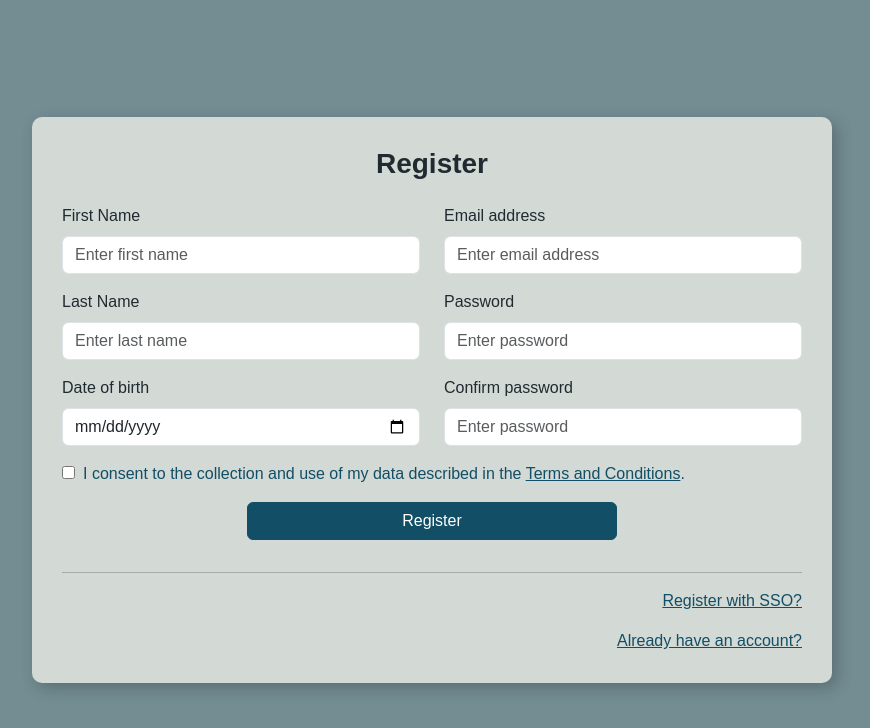
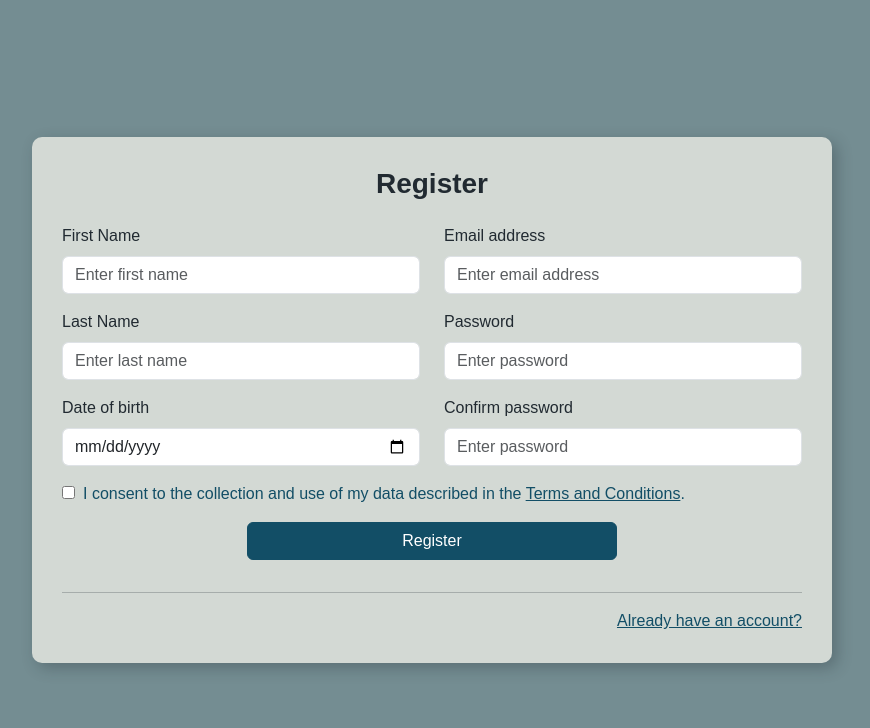
Before and after one commit to coldsofttech/acadx-ui, a React (Create React App) app: page /register in a window 1280 px wide. Shown: the top 728 px of the page, without its empty margins (208-1078 px from the left). Built offline with nearby package versions, Linux system fonts and the light colour scheme.

Commit message:
Introduced Google SSO Integration

```diff
--- a/package.json
+++ b/package.json
@@ -47,5 +47,7 @@
   "devDependencies": {
     "@babel/plugin-proposal-private-property-in-object": "^7.21.0-placeholder-for-preset-env.2",
     "@types/jquery": "^3.5.30"
-  }
+  },
+  "author": "coldsofttech",
+  "license": "MIT"
 }
--- a/src/components/Login.js
+++ b/src/components/Login.js
@@ -71,15 +71,12 @@ function Login() {
                         <div className='form-group mb-3'>
                             <button type='button' className='btn btn-secondary btn-block' style={{ width: '100%' }} onClick={() => handleRegister(false)}>Register</button>
                         </div>
-                        {/* <div className='form-group mb-3'>
-                            <button type='button' className='btn btn-secondary btn-block' style={{ width: '100%' }} onClick={() => handleRegister(true)}>Register with SSO</button>
-                        </div> */}
                         <hr />
                         <div className='form-group mb-3'>
                             <p>or login with</p>
                             <div className='sso-icons'>
                                 {ssoProviders.map((provider) => (
-                                    <a key={provider.name} href={provider.redirectUrl} target='_blank' rel='noopener noreferrer'>
+                                    <a key={provider.name} href={provider.redirectUrl} rel='noopener noreferrer'>
                                         <FontAwesomeIcon icon={provider.icon} className='icon' title={provider.name} />
                                     </a>
                                 ))}
--- a/src/components/Register.js
+++ b/src/components/Register.js
@@ -79,9 +79,6 @@ function Register() {
                         </div>
                         <hr />
                         <div className='form-group mt-3' style={{ textAlign: 'right' }}>
-                            <Link to='/register-sso' className='text-link'>Register with SSO?</Link>
-                        </div>
-                        <div className='form-group mt-3' style={{ textAlign: 'right' }}>
                             <Link to='/login' className='text-link'>Already have an account?</Link>
                         </div>
                     </form>
```
